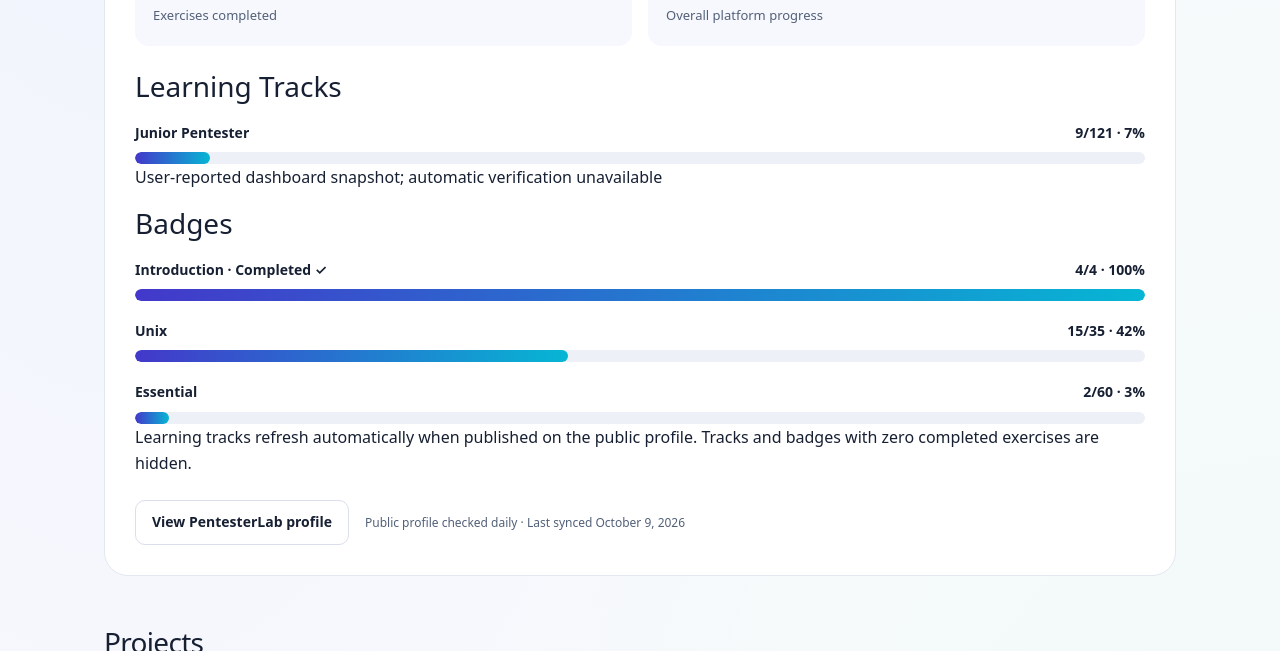
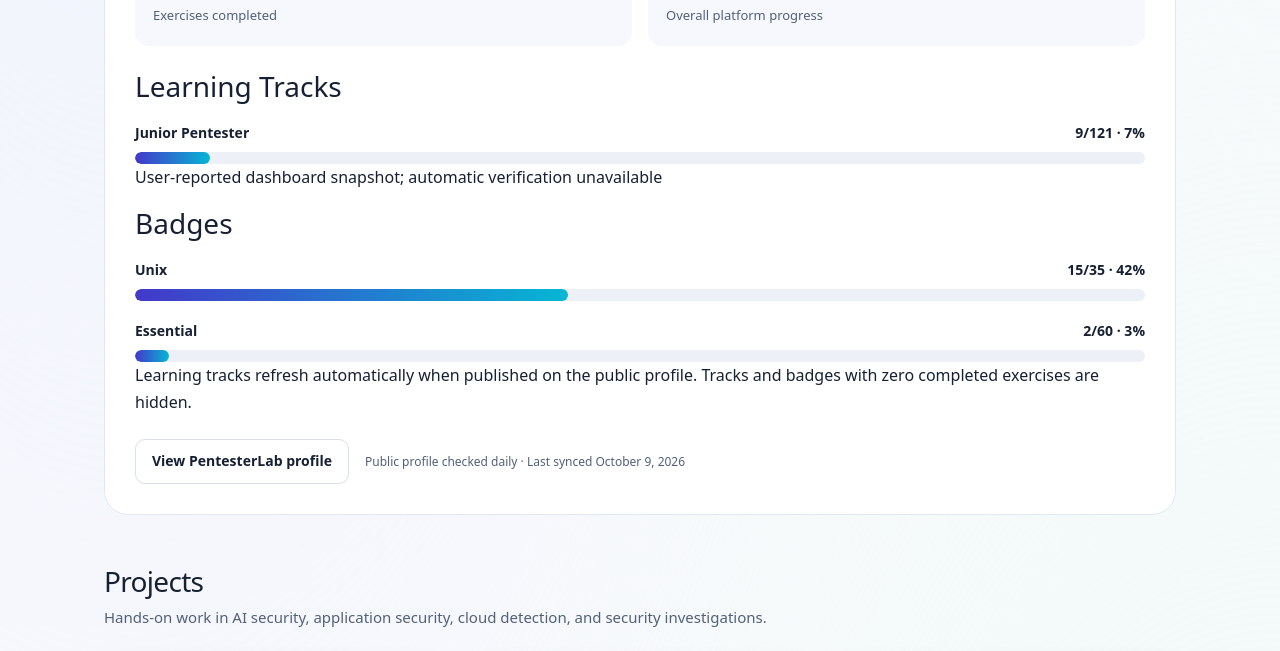
Before and after one commit to SinghPallavi819/singhpallavi819.github.io, a Jekyll site: the page built from index.html, in a window 1280 px wide and 900 px high, scrolled down 1316 px, cut to the strip 0-651 px from the top of the window. Built offline with Jekyll 4.4.1, drawn with Linux system fonts in a browser that asks for light colours; nearby versions of some CDN libraries; the list of posts is cut into pages by our own code.

Commit message:
Hide Introduction from PentesterLab progress widget

```diff
--- a/index.html
+++ b/index.html
@@ -608,7 +608,7 @@
       {% for entry in pt[group] %}
         {% assign name = entry[0] %}
         {% assign track = entry[1] %}
-        {% if track.completed > 0 %}
+        {% if track.completed > 0 and name != 'Introduction' %}
         {% assign percent = track.completed | times: 100.0 | divided_by: track.total | floor %}
         <div class="pt-track">
           <label for="pt-{{ group }}-{{ name | slugify }}"><span>{{ name | escape }}{% if track.completed == track.total %} · Completed ✓{% endif %}</span><span>{{ track.completed }}/{{ track.total }} · {{ percent }}%</span></label>
```
